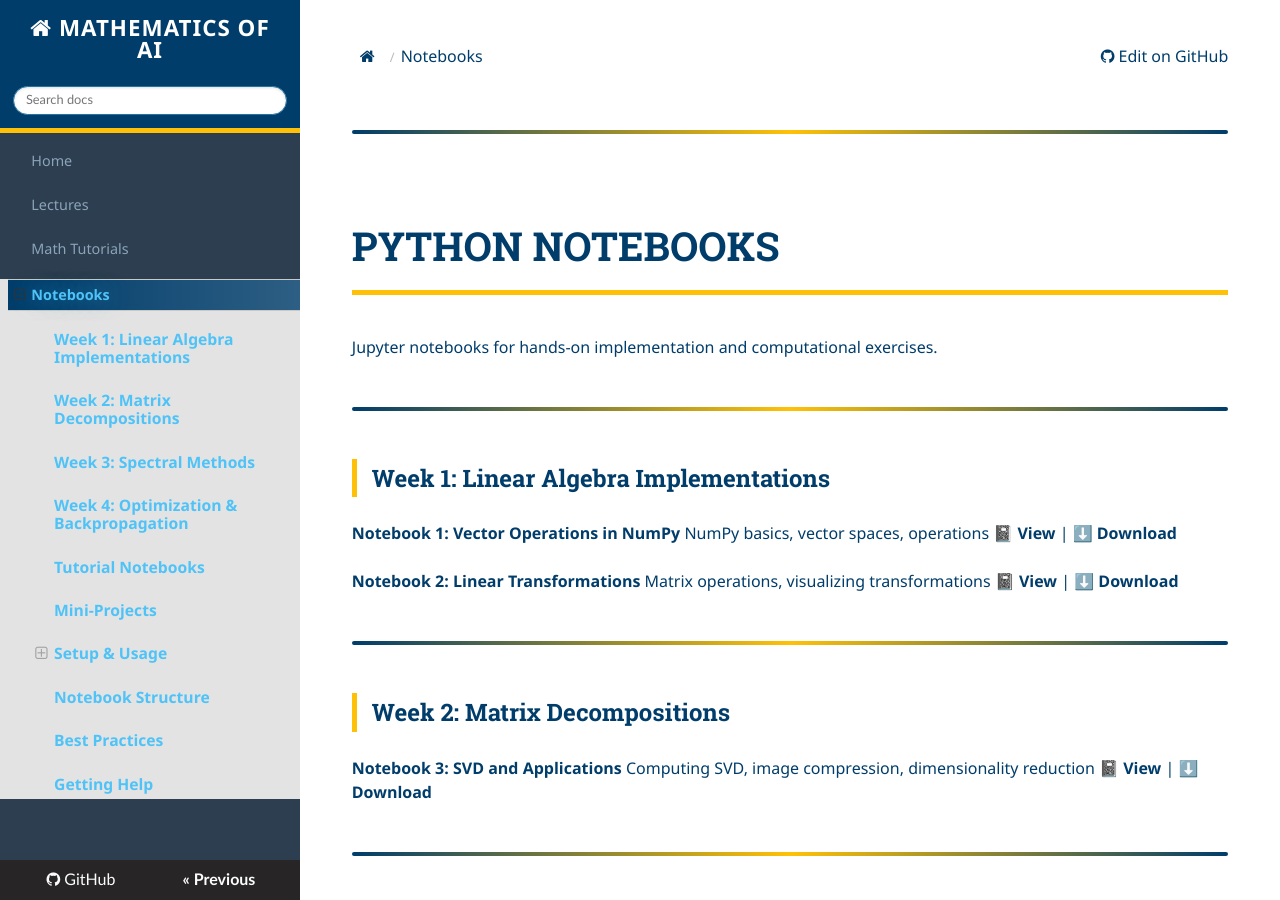
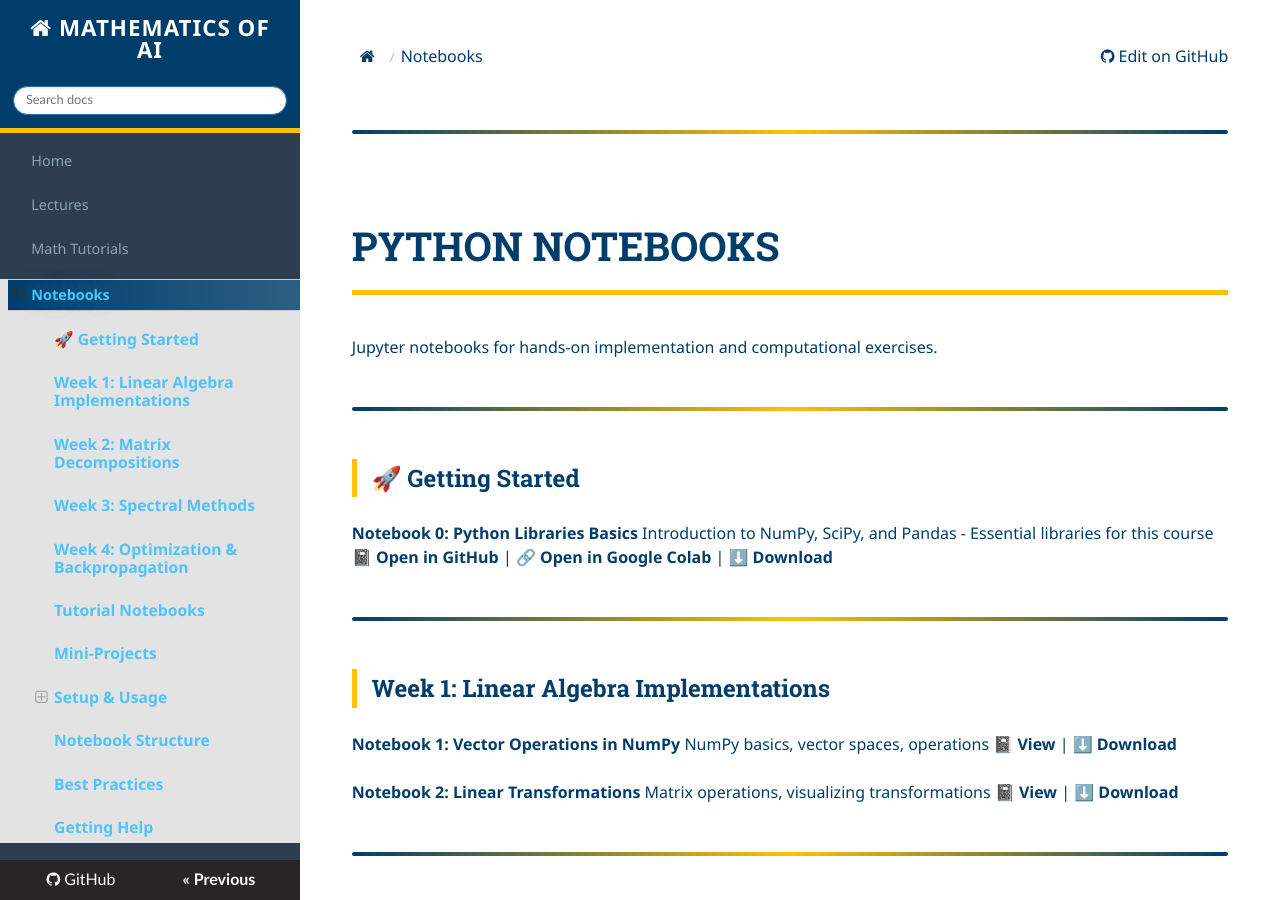
Before and after one commit to alnemari-m/mathai-website, an MkDocs documentation site: the page built from docs/notebooks.md, in a window 1280 px wide and 900 px high. Built offline with MkDocs 1.6.1, drawn with Linux system fonts in a browser that asks for light colours; nearby versions of some CDN libraries.

Commit message:
Add Python basics notebook covering NumPy, SciPy, and Pandas

```diff
--- a/docs/notebooks.md
+++ b/docs/notebooks.md
@@ -1,6 +1,14 @@
 # Python Notebooks
 
 Jupyter notebooks for hands-on implementation and computational exercises.
+
+---
+
+## 🚀 Getting Started
+
+**Notebook 0: Python Libraries Basics**
+Introduction to NumPy, SciPy, and Pandas - Essential libraries for this course
+[📓 Open in GitHub](notebooks/01_Python_Libraries_Basics.ipynb) | [🔗 Open in Google Colab](https://colab.research.google.com/github/alnemari-m/mathai-website/blob/main/docs/notebooks/01_Python_Libraries_Basics.ipynb) | [⬇️ Download](notebooks/01_Python_Libraries_Basics.ipynb)
 
 ---
 
```
Also changed, not shown: docs/notebooks/01_Python_Libraries_Basics.ipynb (added).
